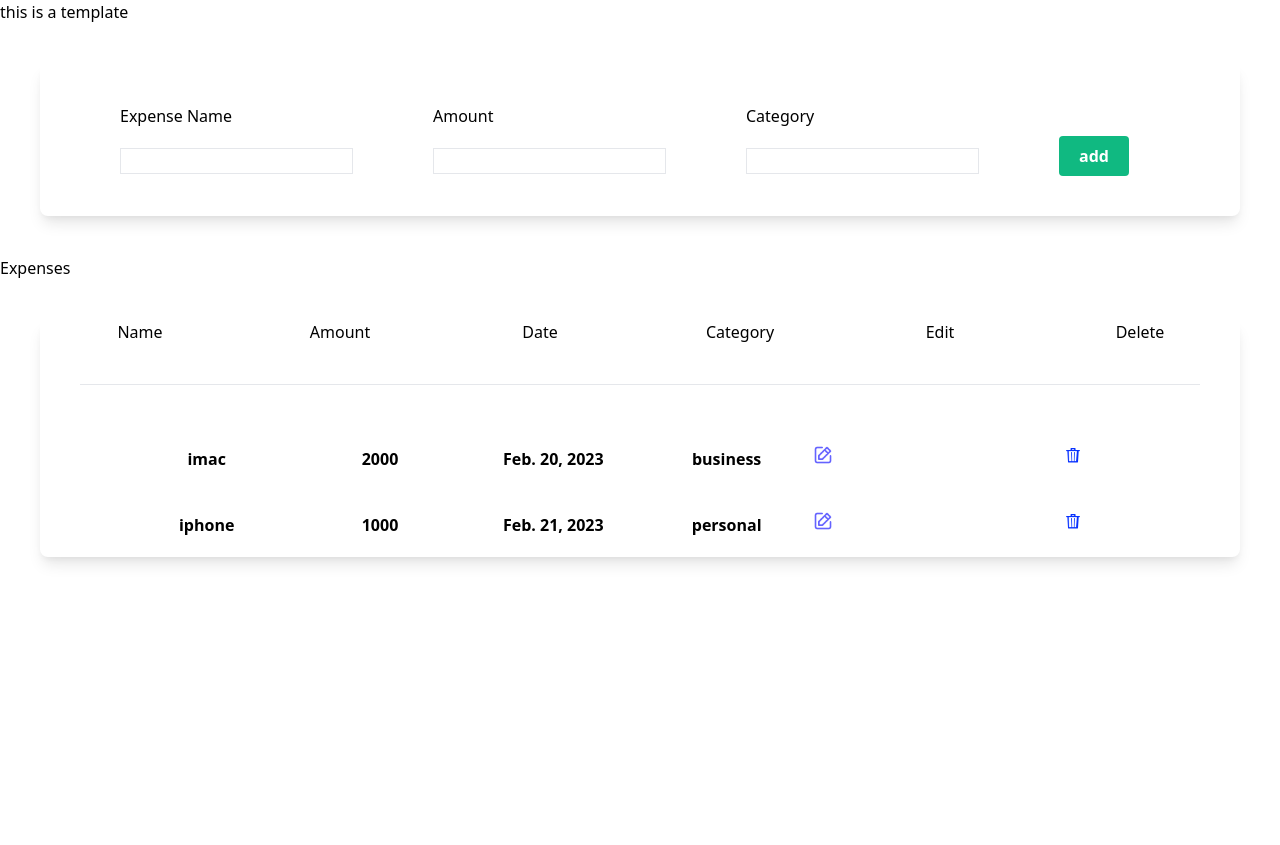
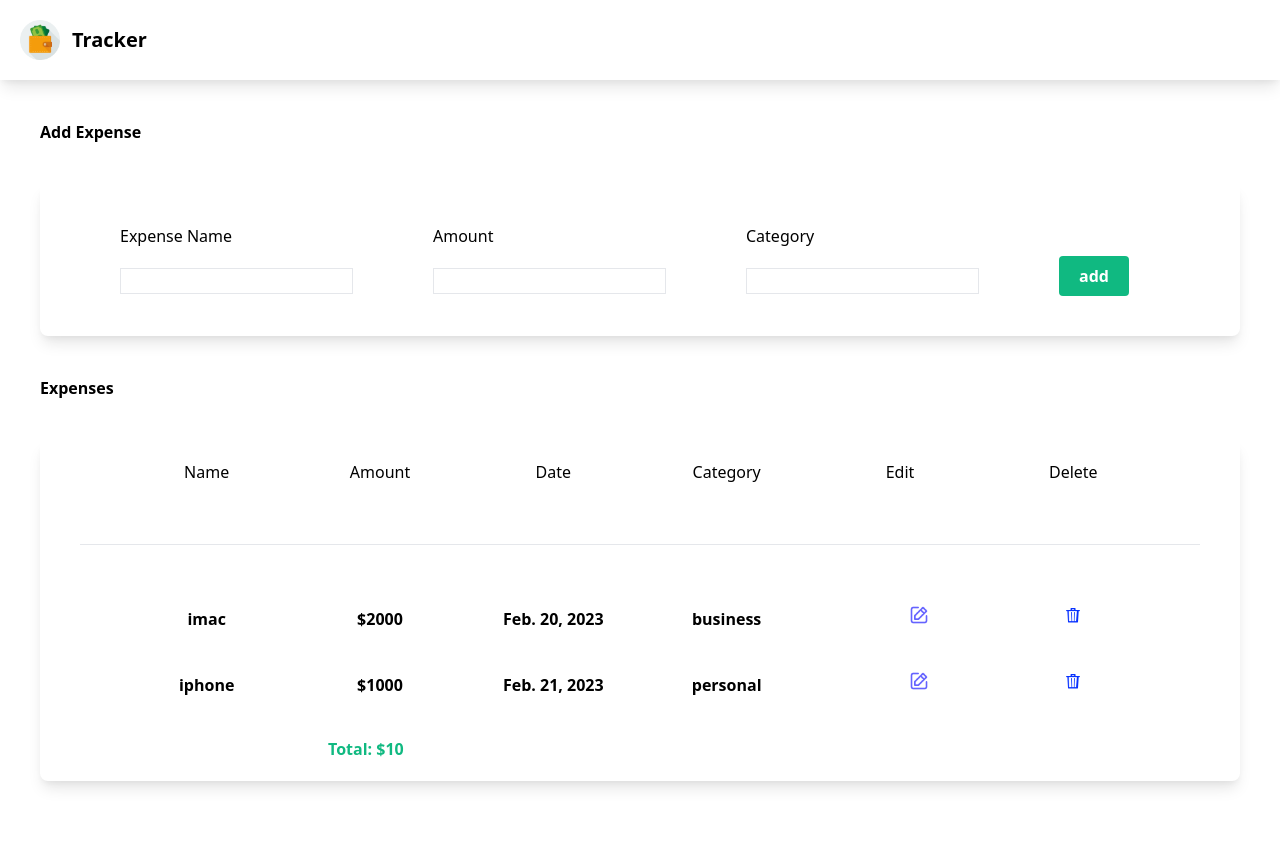
Before and after one commit to GianlorenzoDercole/tracker, a Django app: template mysite/myapp/templates/myapp/index.html in a window 1280 px wide. Before the commit the page ends 564 px from the top, so only its background shows below. Run offline with Django 4.2, Linux system fonts and the light colour scheme; data comes from the database, SQL or seed files in the repository; both versions use the stored data as it was after the commit; the template is opened without the code that fills it: values that come from a table or form of the project are taken from there, most other values are stand-ins (such as "Sample title", 1, 10 or a date in 2020); style sheets or scripts are compiled from the project's sources.

Commit message:
displaying total see views.py line 14 and index.html line 70

```diff
--- a/mysite/myapp/templates/myapp/base.html
+++ b/mysite/myapp/templates/myapp/base.html
@@ -12,6 +12,14 @@
 </head>
 <body>
 
+    <nav class="shadow-lg p-5">
+        <div class="container flex flex-wrap justify-between items-center mx-auto">
+            <a class="flex" href="#">
+                <img class="h-10 mr-3 " src="{% static 'myapp/images/wallet.png' %}" alt="">
+                <span class="self-center text-xl font-semibold">Tracker</span>
+            </a>
+        </div>
+    </nav>
     {% block body %}
     {% endblock %}
 </body>
--- a/mysite/myapp/templates/myapp/index.html
+++ b/mysite/myapp/templates/myapp/index.html
@@ -1,7 +1,7 @@
 {% extends 'myapp/base.html' %}
 {% load static %}
 {% block body %}
-    <h1>this is a template</h1>
+<div class="m-10 font-bold">Add Expense</div>
     <form class="shadow-lg m-10 rounded-lg" method="post">
 
         {% csrf_token %}
@@ -35,9 +35,9 @@
         </div>
 
     </form>
-    <div>Expenses</div>
+    <div class="m-10 font-bold">Expenses</div>
     <div class="shadow-lg m-10 rounded-lg">
-        <div class="expense-header flex flex-wrap space-x-40">
+        <div class="expense-header flex flex-wrap space-x-40 px-20 py-5">
             <span>Name</span>
             <span>Amount</span>
             <span>Date</span>
@@ -49,13 +49,13 @@
         {% for expense in expenses %}
         <div class="expense-row flex flex-wrap px-20 py-5">
             <span class="font-bold">{{ expense.name }}</span>
-            <span class="font-bold">{{ expense.amount }}</span>
+            <span class="font-bold">${{ expense.amount }}</span>
             <span class="font-bold">{{ expense.date }}</span>
             <span class="font-bold">{{ expense.category }}</span>
-            <span class="font-bold"><a href="{% url 'edit' expense.id %}">
+            <span class="pl-24"><a href="{% url 'edit' expense.id %}">
                 <img class="h-5" src="{% static 'myapp/images/edit.png' %}" alt="edit">
             </a></span>
-            <span class="font-bold">
+            <span class="pl-22">
                 <form method="post" action="{% url 'delete' expense.id %}">
                     {% csrf_token %}
                     <button type="submit" name="delete">
@@ -65,6 +65,12 @@
             </span>
         </div>
         {% endfor %}
+        <div class="px-72 py-5">
+            <span class="font-bold text-green-500">
+                Total: ${{ total_expenses.amount__sum }}
+            </span>
+        </div>
+
     </div>
 
         {{ expense.amount }}
--- a/mysite/myapp/views.py
+++ b/mysite/myapp/views.py
@@ -1,6 +1,7 @@
 from django.shortcuts import render, redirect
 from .forms import ExpenseForm
 from .models import Expense
+from django.db.models import Sum
 # Create your views here.
 
 def index(request):
@@ -10,8 +11,9 @@ def index(request):
         if expense.is_valid():
             expense.save()
     expenses = Expense.objects.all()
+    total_expenses = expenses.aggregate(Sum('amount'))
     expense_form = ExpenseForm()
-    return render(request,'myapp/index.html',{'expense_form':expense_form,'expenses':expenses})
+    return render(request,'myapp/index.html',{'expense_form':expense_form,'expenses':expenses,'total_expenses':total_expenses})
 
 
 
```
Also changed, not shown: mysite/db.sqlite3, mysite/myapp/static/myapp/images/wallet.png (added).
